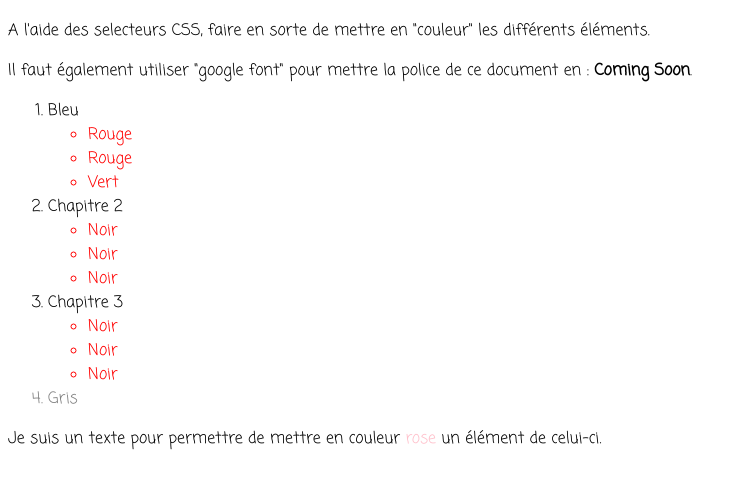
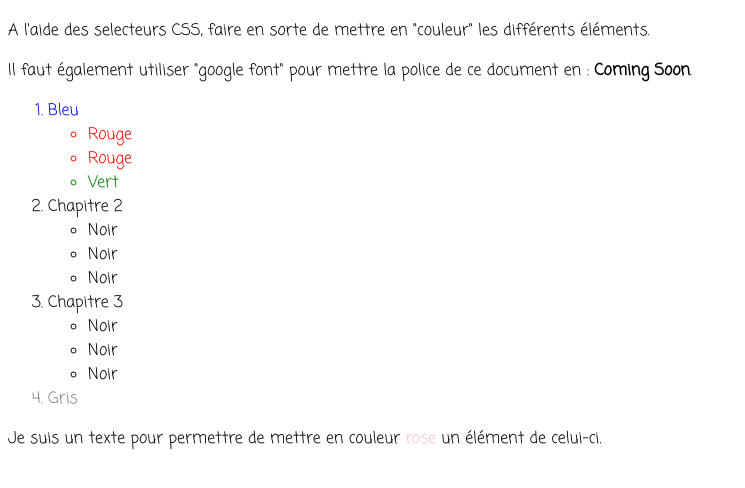
Before and after one commit to GreenDem/Lamanu30, a plain HTML site: page Selecteurs/index.html in a window 1280 px wide. Shown: the part 74-562 px from the top of the page, without its empty margins (0-745 px from the left). Drawn offline with Linux system fonts and the light colour scheme.

Commit message:
selecteur

```diff
--- a/Selecteurs/style.css
+++ b/Selecteurs/style.css
@@ -1,7 +1,13 @@
 html {font-family: 'Coming Soon', cursive;}
 span > span {color: pink;}
 li:nth-child(4) {color: gray;}
-/* ol > li {color: blue;} */
-ul:first-child {color: red;}
+
+/* ul:first-child {color: red;}
 ul:nth-child(2) {color: black;}
-ul:nth-child(3) {color: black;}
+ul:nth-child(3) {color: black;} */
+li:nth-child(1) {color: blue;}
+/* li:nth-child(1) li:nth-child(1), li:nth-child(1) li:nth-child(2) {color:red} */
+li:nth-child(1) li {color: red;}
+li:nth-child(1) li:nth-child(3) {color:green}
+li:nth-child(2) li {color: black;}
+li:nth-child(3) li {color: black;}
```
Also changed, not shown: Ex 7/index.html (+2 -2 lines).
